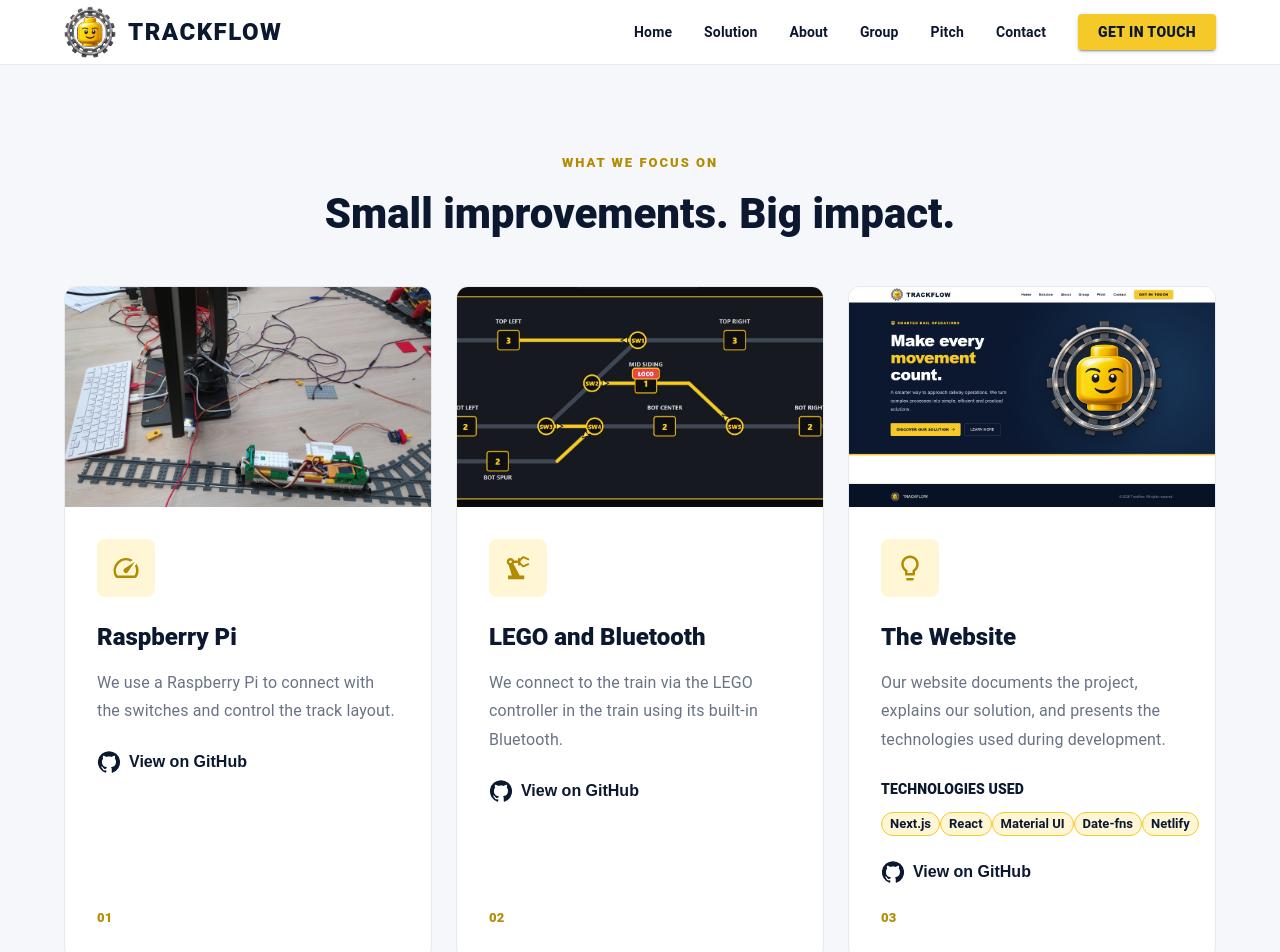
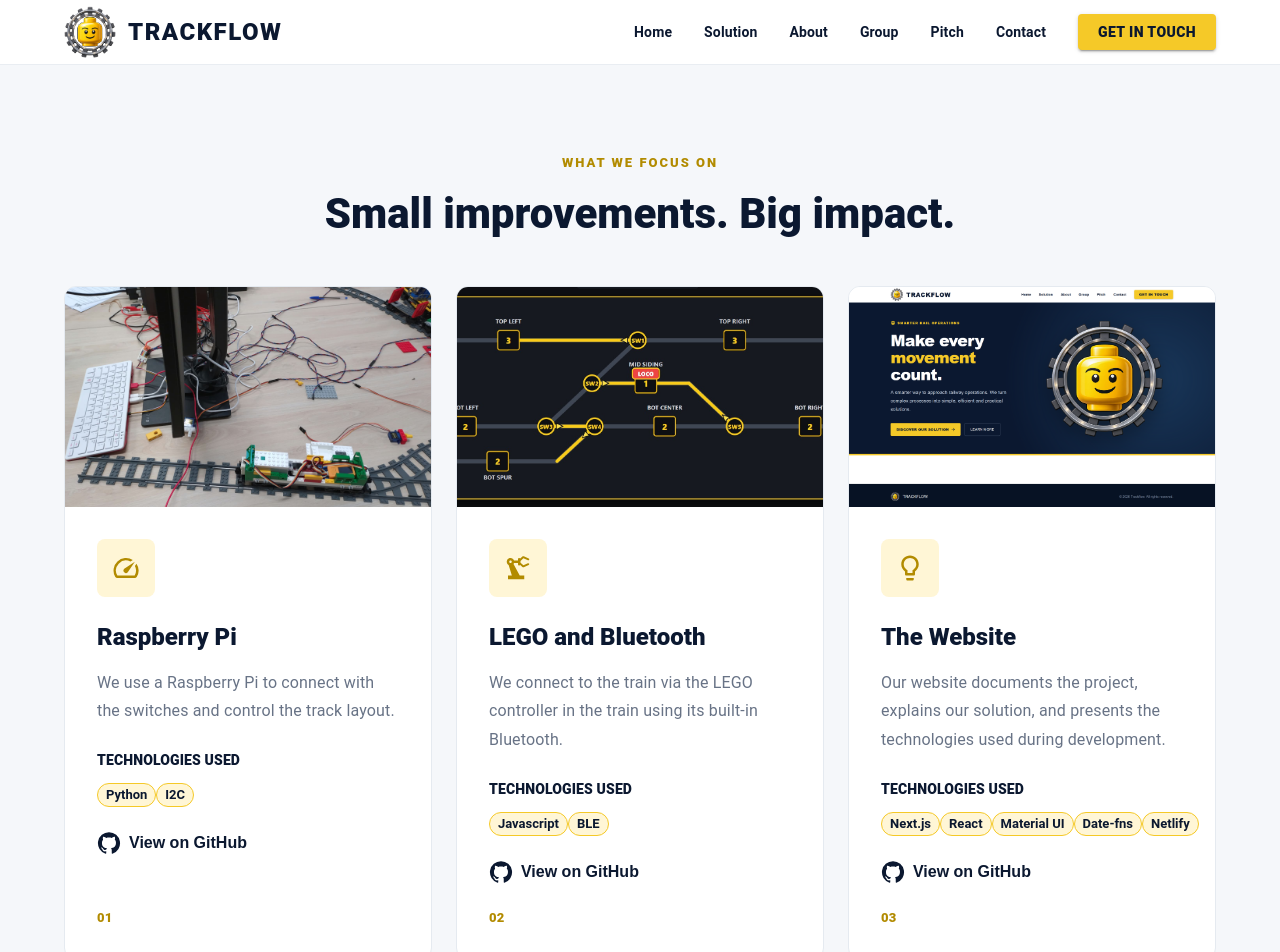
Before and after one commit to Lex031/JA-Logistics, a Next.js app in the folder JA_Logistics_Web/: page /solution in a window 1280 px wide. Shown: the top 952 px of the page. Built offline with nearby package versions, Linux system fonts and the light colour scheme.

Commit message:
Update technologies

```diff
--- a/JA_Logistics_Web/app/solution/page.js
+++ b/JA_Logistics_Web/app/solution/page.js
@@ -20,7 +20,11 @@ const features = [
         description:
             "We use a Raspberry Pi to connect with the switches and control the track layout.",
         image: "/images/solution/raspberry-pi.jpeg",
-        github: "https://github.com/Lex031/JA-Logistics/tree/Embedded/JA_Logistics_Embedded"
+        github: "https://github.com/Lex031/JA-Logistics/tree/Embedded/JA_Logistics_Embedded",
+        technologies: [
+            "Python",
+            "I2C",
+        ],
     },
     {
         icon: <PrecisionManufacturingIcon />,
@@ -29,6 +33,10 @@ const features = [
             "We connect to the train via the LEGO controller in the train using its built-in Bluetooth.",
         image: "/images/solution/track-layout.jpeg",
         github: "https://github.com/Lex031/JA-Logistics/tree/Embedded/JALogisticsControlerDemo",
+        technologies: [
+            "Javascript",
+            "BLE",
+        ],
     },
     {
         icon: <LightbulbOutlinedIcon />,
```
